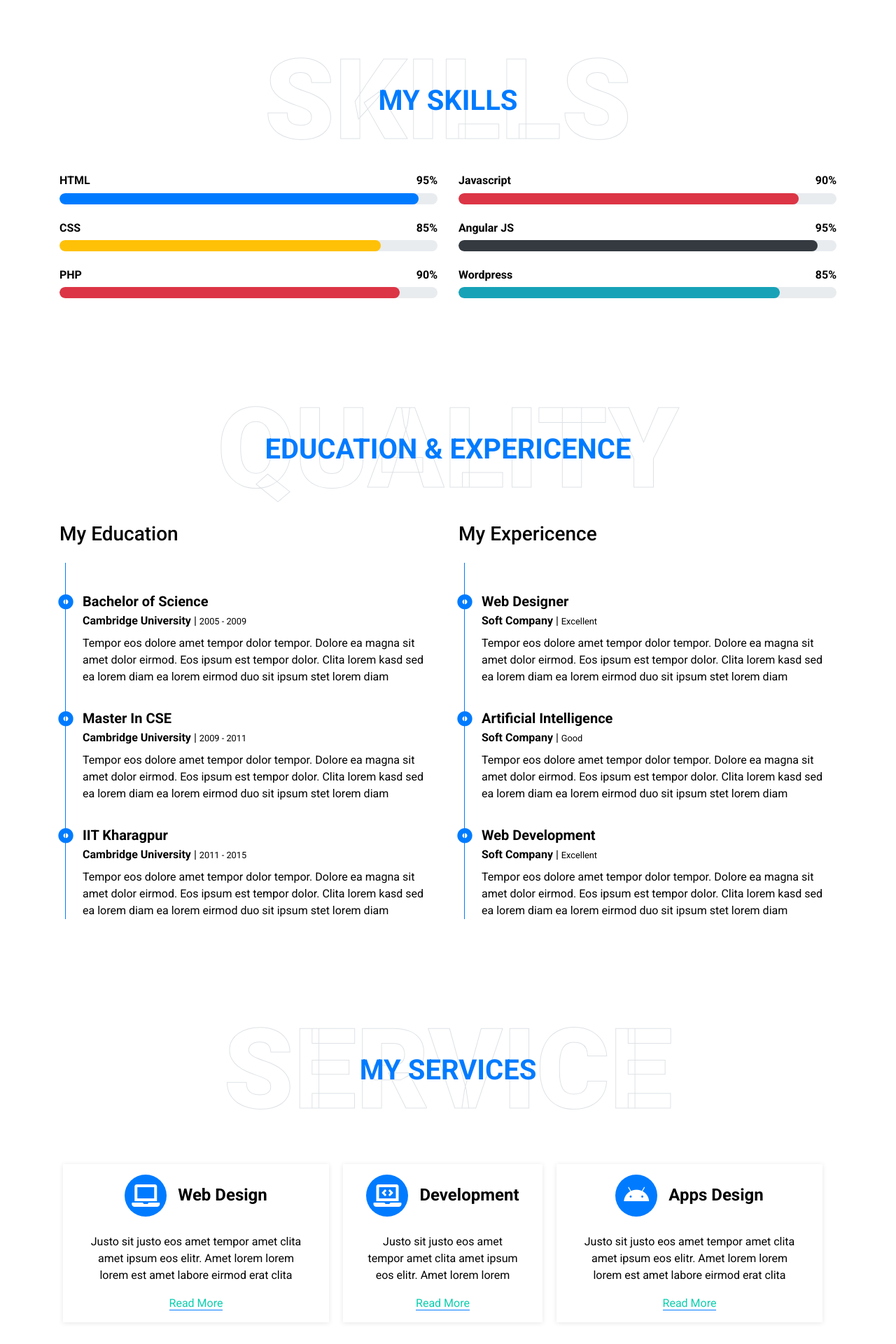
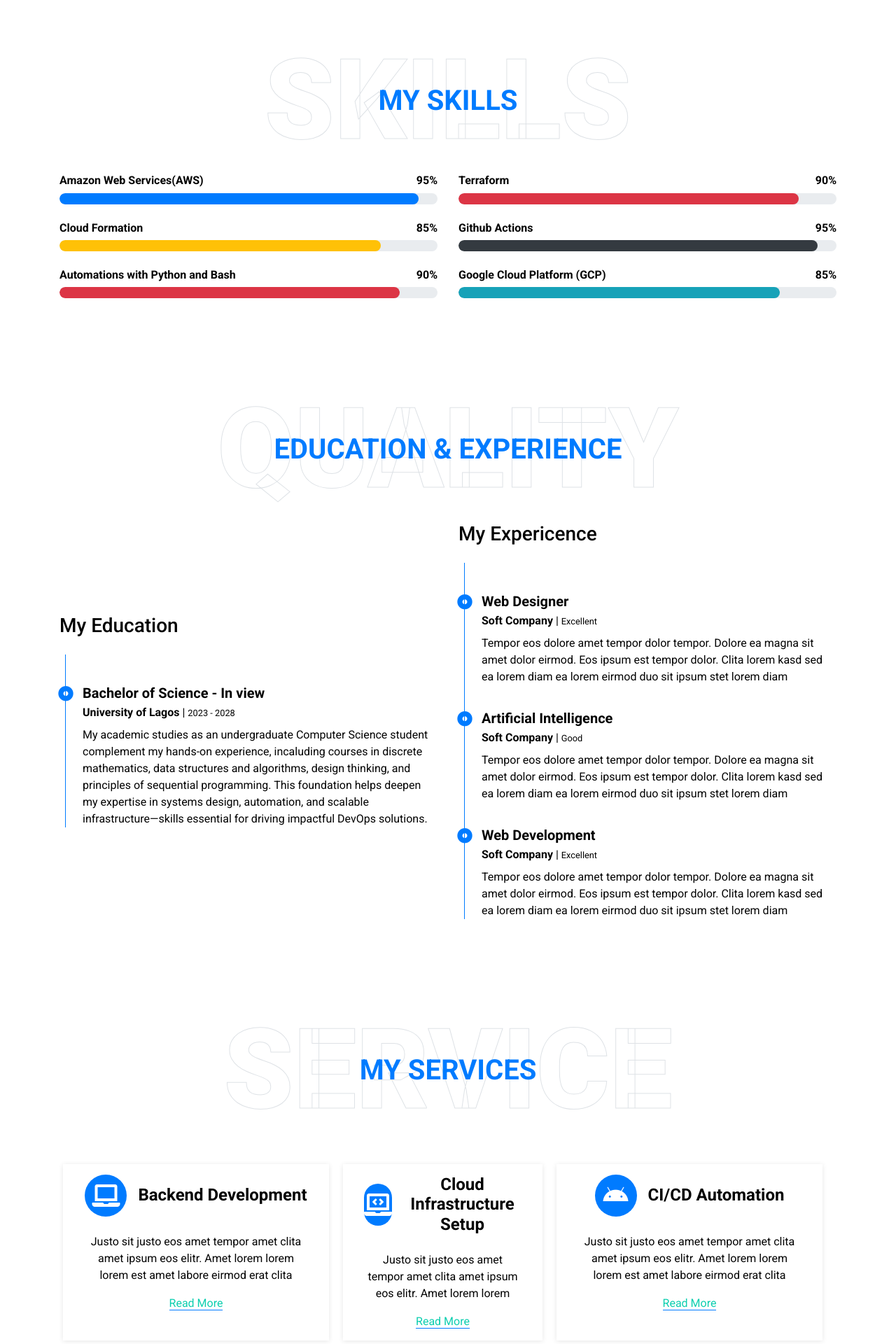
Before and after one commit to Elizzy01/portfolio-website, a Flask app: page / in a window 1280 px wide. Shown: the part 1617-3537 px from the top of the page at 70% size. Run offline with Flask 3, Linux system fonts and the light colour scheme; some libraries are stand-ins or nearby versions.

Commit message:
Updated index.html

```diff
--- a/app/templates/index.html
+++ b/app/templates/index.html
@@ -104,7 +104,7 @@
                         <div class="col-sm-6 py-2"><h6>Freelance: <span class="text-secondary">Available</span></h6></div>
                     </div>
                     <a href="" class="btn blue btn-outline-primary mr-4">Hire Me</a>
-                    <a href="" class="btn btn-outline-primary">Learn More</a>
+                    <a href="https://www.linkedin.com/in/elizabethogunmola/" class="btn btn-outline-primary">Learn More</a>
                 </div>
             </div>
         </div>
@@ -124,7 +124,7 @@
                 <div class="col-md-6">
                     <div class="skill mb-4">
                         <div class="d-flex justify-content-between">
-                            <h6 class="font-weight-bold">HTML</h6>
+                            <h6 class="font-weight-bold">Amazon Web Services(AWS)</h6>
                             <h6 class="font-weight-bold">95%</h6>
                         </div>
                         <div class="progress">
@@ -133,7 +133,7 @@
                     </div>
                     <div class="skill mb-4">
                         <div class="d-flex justify-content-between">
-                            <h6 class="font-weight-bold">CSS</h6>
+                            <h6 class="font-weight-bold">Cloud Formation</h6>
                             <h6 class="font-weight-bold">85%</h6>
                         </div>
                         <div class="progress">
@@ -142,7 +142,7 @@
                     </div>
                     <div class="skill mb-4">
                         <div class="d-flex justify-content-between">
-                            <h6 class="font-weight-bold">PHP</h6>
+                            <h6 class="font-weight-bold">Automations with Python and Bash</h6>
                             <h6 class="font-weight-bold">90%</h6>
                         </div>
                         <div class="progress">
@@ -153,7 +153,7 @@
                 <div class="col-md-6">
                     <div class="skill mb-4">
                         <div class="d-flex justify-content-between">
-                            <h6 class="font-weight-bold">Javascript</h6>
+                            <h6 class="font-weight-bold">Terraform</h6>
                             <h6 class="font-weight-bold">90%</h6>
                         </div>
                         <div class="progress">
@@ -162,7 +162,7 @@
                     </div>
                     <div class="skill mb-4">
                         <div class="d-flex justify-content-between">
-                            <h6 class="font-weight-bold">Angular JS</h6>
+                            <h6 class="font-weight-bold">Github Actions</h6>
                             <h6 class="font-weight-bold">95%</h6>
                         </div>
                         <div class="progress">
@@ -171,7 +171,7 @@
                     </div>
                     <div class="skill mb-4">
                         <div class="d-flex justify-content-between">
-                            <h6 class="font-weight-bold">Wordpress</h6>
+                            <h6 class="font-weight-bold">Google Cloud Platform (GCP)</h6>
                             <h6 class="font-weight-bold">85%</h6>
                         </div>
                         <div class="progress">
@@ -192,7 +192,7 @@
         <div class="container">
             <div class="position-relative d-flex align-items-center justify-content-center">
                 <h1 class="display-1 text-uppercase text-white" style="-webkit-text-stroke: 1px #dee2e6;">Quality</h1>
-                <h1 class="position-absolute text-uppercase text-primary">Education & Expericence</h1>
+                <h1 class="position-absolute text-uppercase text-primary">Education & Experience</h1>
             </div>
             <div class="row align-items-center">
                 <div class="col-lg-6">
@@ -200,11 +200,11 @@
                     <div class="border-left border-primary pt-2 pl-4 ml-2">
                         <div class="position-relative ex-me mb-4">
                             <i class="far fa-dot-circle text-primary position-absolute" style="top: 2px; left: -35px; font-size: 22px;"></i>
-                            <h5 class="font-weight-bold mb-1">Bachelor of Science</h5>
-                            <p class="mb-2"><strong>Cambridge University</strong> | <small>2005 - 2009</small></p>
-                            <p>Tempor eos dolore amet tempor dolor tempor. Dolore ea magna sit amet dolor eirmod. Eos ipsum est tempor dolor. Clita lorem kasd sed ea lorem diam ea lorem eirmod duo sit ipsum stet lorem diam</p>
+                            <h5 class="font-weight-bold mb-1">Bachelor of Science - In view</h5>
+                            <p class="mb-2"><strong>University of Lagos</strong> | <small>2023 - 2028</small></p>
+                            <p> My academic studies as an undergraduate Computer Science student complement my hands-on experience, incaluding courses in discrete mathematics, data structures and algorithms, design thinking, and principles of sequential programming. This foundation helps deepen my expertise in systems design, automation, and scalable infrastructure—skills essential for driving impactful DevOps solutions.</p>
                         </div>
-                        <div class="position-relative ex-me mb-4">
+                        <!-- <div class="position-relative ex-me mb-4">
                             <i class="far fa-dot-circle text-primary position-absolute" style="top: 2px; left: -35px;  font-size: 22px;"></i>
                             <h5 class="font-weight-bold mb-1">Master In CSE</h5>
                             <p class="mb-2"><strong>Cambridge University</strong> | <small>2009 - 2011</small></p>
@@ -215,7 +215,7 @@
                             <h5 class="font-weight-bold mb-1">IIT Kharagpur</h5>
                             <p class="mb-2"><strong>Cambridge University</strong> | <small>2011 - 2015</small></p>
                             <p>Tempor eos dolore amet tempor dolor tempor. Dolore ea magna sit amet dolor eirmod. Eos ipsum est tempor dolor. Clita lorem kasd sed ea lorem diam ea lorem eirmod duo sit ipsum stet lorem diam</p>
-                        </div>
+                        </div> -->
                     </div>
                 </div>
                 <div class="col-lg-6">
@@ -259,7 +259,7 @@
                 <div class="service-box col-lg-4 col-md-6 text-center mb-5">
                     <div class="d-flex align-items-center justify-content-center mb-4">
                         <i class="fa fa-2x fa-laptop service-icon bg-primary text-white mr-3"></i>
-                        <h4 class="font-weight-bold m-0">Web Design</h4>
+                        <h4 class="font-weight-bold m-0">Backend Development</h4>
                     </div>
                     <p>Justo sit justo eos amet tempor amet clita amet ipsum eos elitr. Amet lorem lorem lorem est amet labore eirmod erat clita</p>
                     <a class="border-bottom border-primary text-decoration-none" href="">Read More</a>
@@ -267,7 +267,7 @@
                 <div class="service-box col-lg-3 col-md-6 text-center mb-5">
                     <div class="d-flex align-items-center justify-content-center mb-4">
                         <i class="fa fa-2x fa-laptop-code service-icon bg-primary text-white mr-3"></i>
-                        <h4 class="font-weight-bold m-0">Development</h4>
+                        <h4 class="font-weight-bold m-0">Cloud Infrastructure Setup</h4>
                     </div>
                     <p>Justo sit justo eos amet tempor amet clita amet ipsum eos elitr. Amet lorem lorem</p>
                     <a class="border-bottom border-primary text-decoration-none" href="">Read More</a>
@@ -275,7 +275,7 @@
                 <div class="service-box col-lg-4 col-md-6 text-center mb-5">
                     <div class="d-flex align-items-center justify-content-center mb-4">
                         <i class="fab fa-2x fa-android service-icon bg-primary text-white mr-3"></i>
-                        <h4 class="font-weight-bold m-0">Apps Design</h4>
+                        <h4 class="font-weight-bold m-0">CI/CD Automation</h4>
                     </div>
                     <p>Justo sit justo eos amet tempor amet clita amet ipsum eos elitr. Amet lorem lorem lorem est amet labore eirmod erat clita</p>
                     <a class="border-bottom border-primary text-decoration-none" href="">Read More</a>
@@ -283,12 +283,12 @@
                 <div class="service-box col-lg-4 col-md-6 text-center mb-5">
                     <div class="d-flex align-items-center justify-content-center mb-4">
                         <i class="fab fa-2x fa-apple service-icon bg-primary text-white mr-3"></i>
-                        <h4 class="font-weight-bold m-0">Apps Development</h4>
+                        <h4 class="font-weight-bold m-0">Public Speaking (On-Air-Personaity, OAP)</h4>
                     </div>
                     <p>Justo sit justo eos amet tempor amet clita amet ipsum eos elitr. Amet lorem lorem Amet lorem lorem</p>
                     <a class="border-bottom border-primary text-decoration-none" href="">Read More</a>
                 </div>
-                <div class="service-box col-lg-3 col-md-6 text-center mb-5">
+                <!-- <div class="service-box col-lg-3 col-md-6 text-center mb-5">
                     <div class="d-flex align-items-center justify-content-center mb-4">
                         <i class="fa fa-2x fa-search service-icon bg-primary text-white mr-3"></i>
                         <h4 class="font-weight-bold m-0">SEO</h4>
@@ -303,7 +303,7 @@
                     </div>
                     <p>Justo sit justo eos amet tempor amet clita amet ipsum eos elitr. Amet lorem lorem lorem est amet labore eirmod erat clita</p>
                     <a class="border-bottom border-primary text-decoration-none" href="">Read More</a>
-                </div>
+                </div> -->
             </div>
         </div>
     </div>
@@ -321,9 +321,9 @@
                 <div class="col-12 text-center mb-2">
                     <ul class="list-inline mb-4" id="portfolio-flters">
                         <li class="btn btn-sm btn-outline-primary m-1 active"  data-filter="*">All</li>
-                        <li class="btn btn-sm btn-outline-primary m-1" data-filter=".first">Design</li>
-                        <li class="btn btn-sm btn-outline-primary m-1" data-filter=".second">Development</li>
-                        <li class="btn btn-sm btn-outline-primary m-1" data-filter=".third">Marketing</li>
+                        <li class="btn btn-sm btn-outline-primary m-1" data-filter=".first">Cloud Infrastruce Setup</li>
+                        <li class="btn btn-sm btn-outline-primary m-1" data-filter=".second">Backend Development</li>
+                        <li class="btn btn-sm btn-outline-primary m-1" data-filter=".third">CI/CD Automation</li>
                     </ul>
                 </div>
             </div>
```
